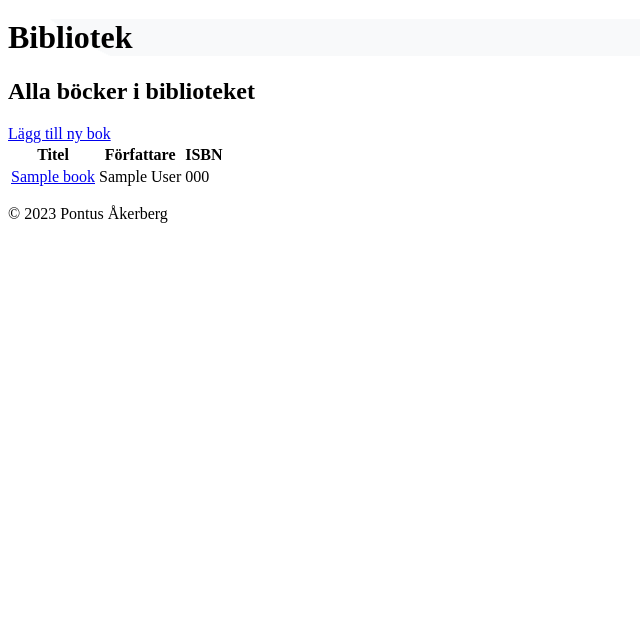
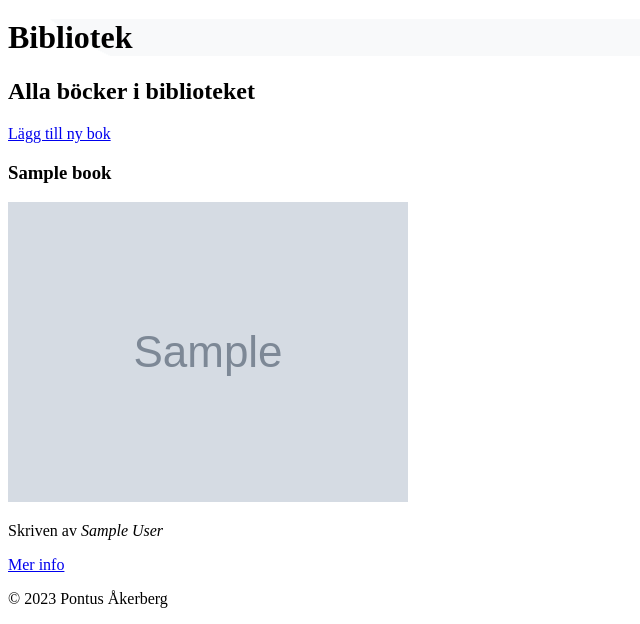
Before and after one commit to p0ntan/mvc, a Symfony app: template templates/library/index.html.twig in a window 1280 px wide. Shown: the part 296-920 px from the top of the page, without its empty margins (0-640 px from the left). Before the commit the page ends 519 px from the top, so only its background shows below. Run offline with Twig, Linux system fonts and the light colour scheme; the template is opened without the code that fills it: most values are stand-ins (such as "Sample title", 1, 10 or a date in 2020); grey boxes marked "Sample" are stand-in pictures; some libraries are stand-ins or nearby versions.

Commit message:
Updated style for library to show books on landingpage

```diff
--- a/templates/library/index.html.twig
+++ b/templates/library/index.html.twig
@@ -7,22 +7,18 @@
 {% block main %}
 <h2 class="text-center">Alla böcker i biblioteket</h2>
 <a href="{{ path('library_add_book')}}" class="btn btn-light align-self-center o-miw-250 border">Lägg till ny bok</a>
-<table class="table">
-    <thead>
-        <tr>
-            <th scope="col">Titel</th>
-            <th scope="col">Författare</th>
-            <th scope="col">ISBN</th>
-        </tr>
-    </thead>
-    <tbody>
-        {% for book in books %}
-            <tr>
-                <td><a href="{{ path('library_book_by_id', {idNum: book.id }) }}">{{ book.title }}</a></td>
-                <td>{{ book.author }}</td>
-                <td>{{ book.isbn }}</td>
-            </tr>
-        {% endfor %}
-    </tbody>
-</table>
+<div class="d-flex flex-wrap justify-content-center">
+{% for book in books %}
+    <div class="shadow o-w-250 o-h-350 overflow-hidden m-2 rounded book book-container">
+        <h3 class="text-center position-absolute text-white w-100 bg-dark p-2">{{ book.title }}</h3>
+        <a href="{{ path('library_book_by_id', {idNum: book.id }) }}">
+            <img src="{{ asset('image/books/') ~ book.img }}" class="image w-100" alt="">
+        </a>
+        <div class="book-info d-flex flex-column bg-dark">
+            <p class="text-center m-1">Skriven av <i>{{ book.author }}</i></p>
+            <a href="{{ path('library_book_by_id', {idNum: book.id }) }}" class="btn btn-info mx-auto align-self-center m-2">Mer info</a>
+        </div>
+    </div>
+{% endfor %}
+</div>
 {% endblock %}
--- a/templates/report.html.twig
+++ b/templates/report.html.twig
@@ -39,7 +39,7 @@
 
     <h2 id="kmom05">Kmom05</h2>
     <p>Övningen för att komma igång med Symfony och Doctrine i detta kursmomentet har gått bra. Jag stötte inte på några direkta problem utan det flöt på och den, precis som många andra övningar, var lätt att följa och att förstå. Det var ingenting som jag direkt reagerade extra på men däremot så upplevde jag det väldigt enkelt och användarvänligt, inte bara övningen i sig utan även hur man kunde jobba med doctrine och skapa entiteter i databasen. I både övningen och i uppgiften har jag jobbat med sqlite som jag tycker är ett väldigt smidigt och enkelt sätt, och även om det vore lärorikt att även sätta upp så man kunde jobba mot ytterligare en databas som MariaDb så lät jag det vara för nu.</p>
-    <p>Så som jag la upp biblioteket på min sida så visar jag alla böcker på landningssidan i en tabell. Därifrån kan man välja att lägga till ytterligare en bok, eller att gå in på någon av de enskilda böckerna som finns i databasen. När man sedan är inne på en enskild bok kan man välja att uppdatera infon eller ta bort den från databasen. Jag la till länkar så att man alltid kunde gå tillbaka till routen man kom ifrån när man t ex klickade sig in på en enskild bok, för att få en bättre användarupplevelse. Det man kanske kunde gjort är också att ha någon form av bekräftelse eller extra route när man ville ta bort en bok så att man inte råkade klicka fel, men lät detta vara då jag inte såg det som ett stort problem.</p>
+    <p>Så som jag la upp biblioteket på min sida så visar jag alla böcker på landningssidan med bild och titel, där bokens författare och länk till bokens egen sida visades om man drog musen över boken. Lät även bilden på boken i sig vara klickbar för att fungera på en mobil enhet. Man kan via en länk välja att lägga till ytterligare en bok, eller att gå in på någon av de enskilda böckerna som finns i databasen. När man sedan är inne på en enskild bok kan man välja att uppdatera infon eller ta bort den från databasen. Jag la till länkar så att man alltid kunde gå tillbaka till routen man kom ifrån när man t ex klickade sig in på en enskild bok, för att få en bättre användarupplevelse. Det man kanske kunde gjort är också att ha någon form av bekräftelse eller extra route när man ville ta bort en bok så att man inte råkade klicka fel, men lät detta vara då jag inte såg det som ett stort problem.</p>
     <p>Att jobba med ORM har jag under kursmomentet tyckt vara ett riktigt smidigt och enkelt sätt att jobba mot en databas. Alla delar i CRUD tyckte jag var enkelt att implementera och även det gränssnitt som man själv får jobba emot. De funktioner som krävdes för detta kursmoment var ju alla en del av strukturen och gränssnittet som man kunde använda sig av. För API:et där man skulle söka efter något annat än själva id:et var ju väldigt smidigt då metoden redan fanns t ex. Något annat jag tänkte på var däremot hur de filer som skapades inte gick igenom phpmd valideringen, så där valde jag att exkludera de filerna det gällde från valideringen.</p>
     <p>Det lilla jag har använt mig av ORM hittills i detta kursmomentet så är min uppfattning att det verkar vara ett väldigt smidigt sätt att jobba mot en databas. Man fick ju jobba en del mer direkt mot databasen i databas-kursen, så jämfört med det var det rätt så enkelt med det gränssnitt som doctrine gav. Att ha ett lager som gör att man kan jobba mot olika typer av databaser gör ju att det blir enklare att nyttja olika databasernas potential, beroende på vad man nu vill göra, utan att det behöver bli mycket mer kod i sin applikation.</p>
     <p>Nytt för detta kursmoment var vad ORM är för något och hur det kan användas. När man läste igenom “PHP the right way”, speciellt avsnittet om injections, blev man ju introducerad av idén att jobba mer mot ett abstrakt lager/interface. Redan där så gick det upp att detta kan ju göra jobb mot bl a olika databaser lättare, och att det nu i detta kursmomentet även blev tydligt hur man kan jobba med det.</p>
```
Also changed, not shown: assets/styles/app.css (+9 -0 lines), assets/styles/library.css (added, +23 -0 lines), public/build/app.css.
